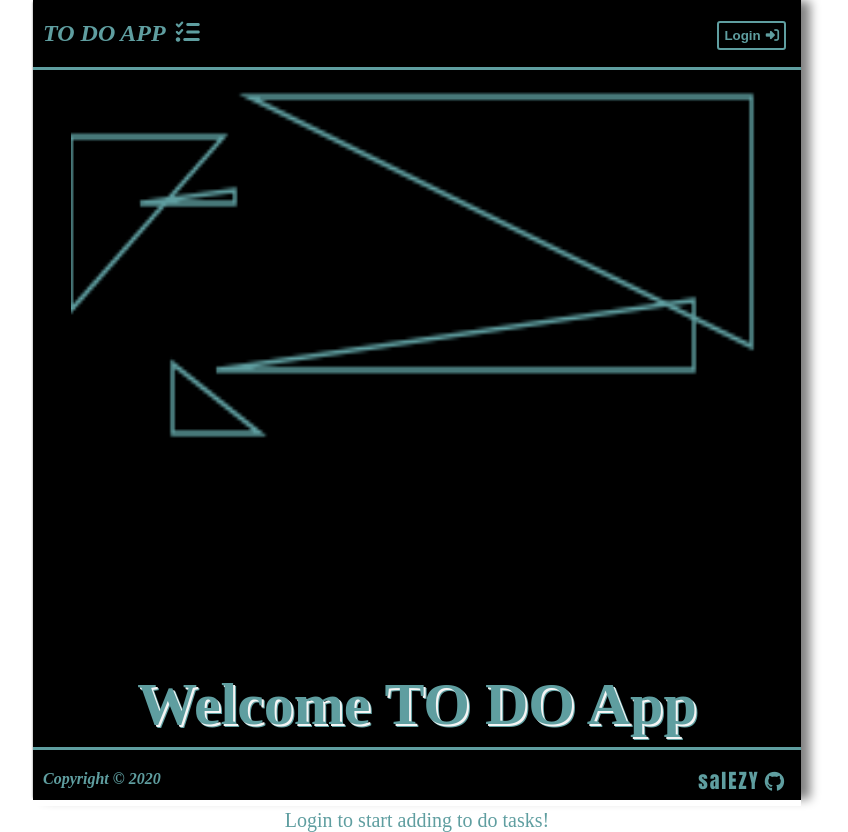
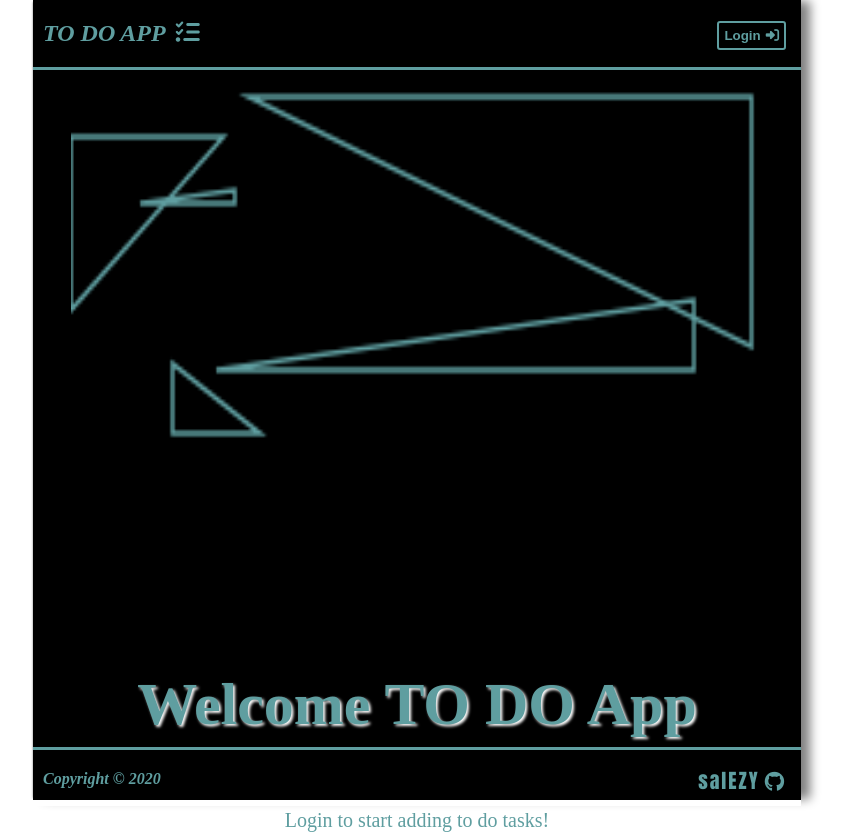
Before and after one commit to salEZY/TO-DO-app, a website built with webpack: page index.html in a window 1280 px wide. Shown: the whole page, without its empty margins (223-1071 px from the left). Built offline with nearby package versions, Linux system fonts and the light colour scheme.

Commit message:
refactor css

```diff
--- a/assets/css/style.css
+++ b/assets/css/style.css
@@ -101,7 +101,7 @@ h2, h4 {
     font-size: 60px;
     color: #5f9ea0;
     text-align: center;
-    text-shadow: 2px 2px 0px whitesmoke, 3px 3px 0px cadetblue;
+    text-shadow:  2px 2px 3px white;
 }
 .task-item {
     width: 80%;
```
